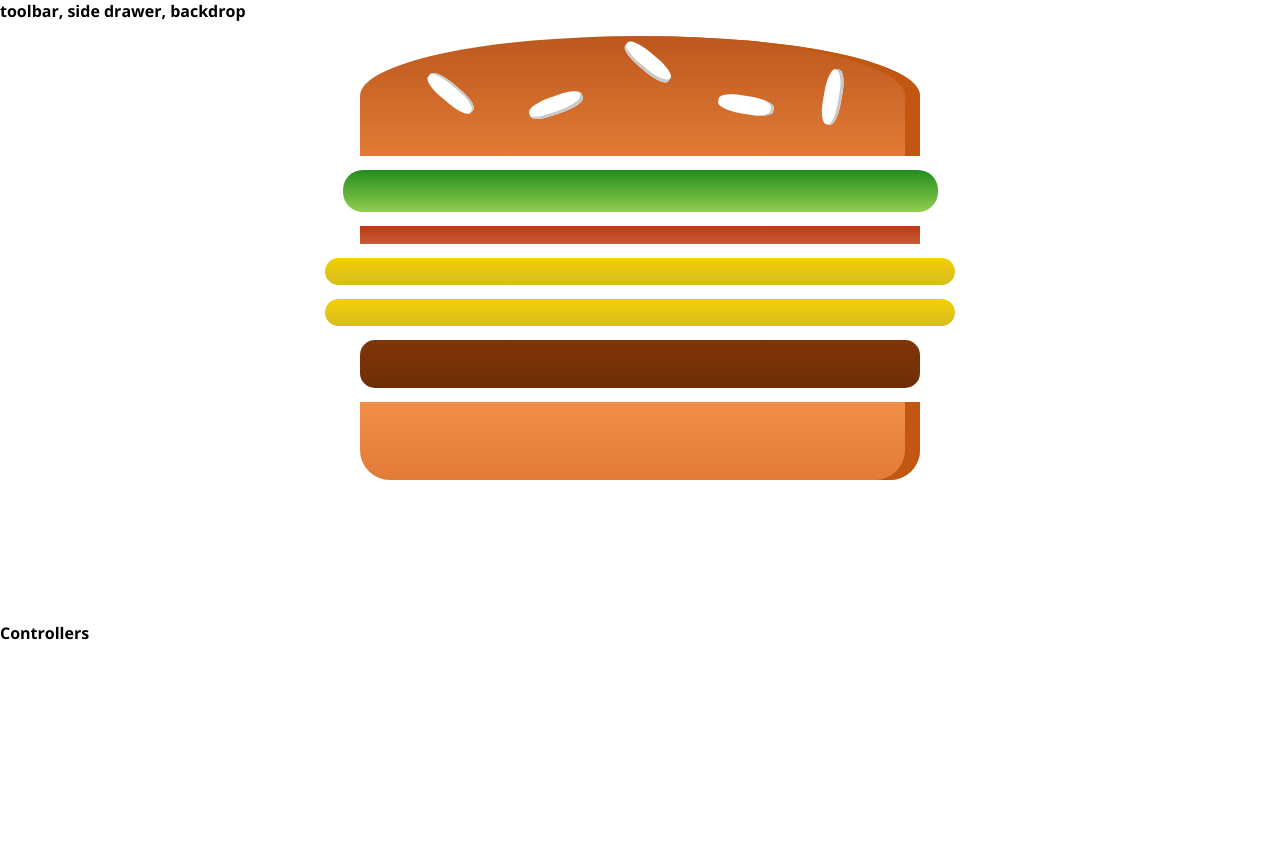
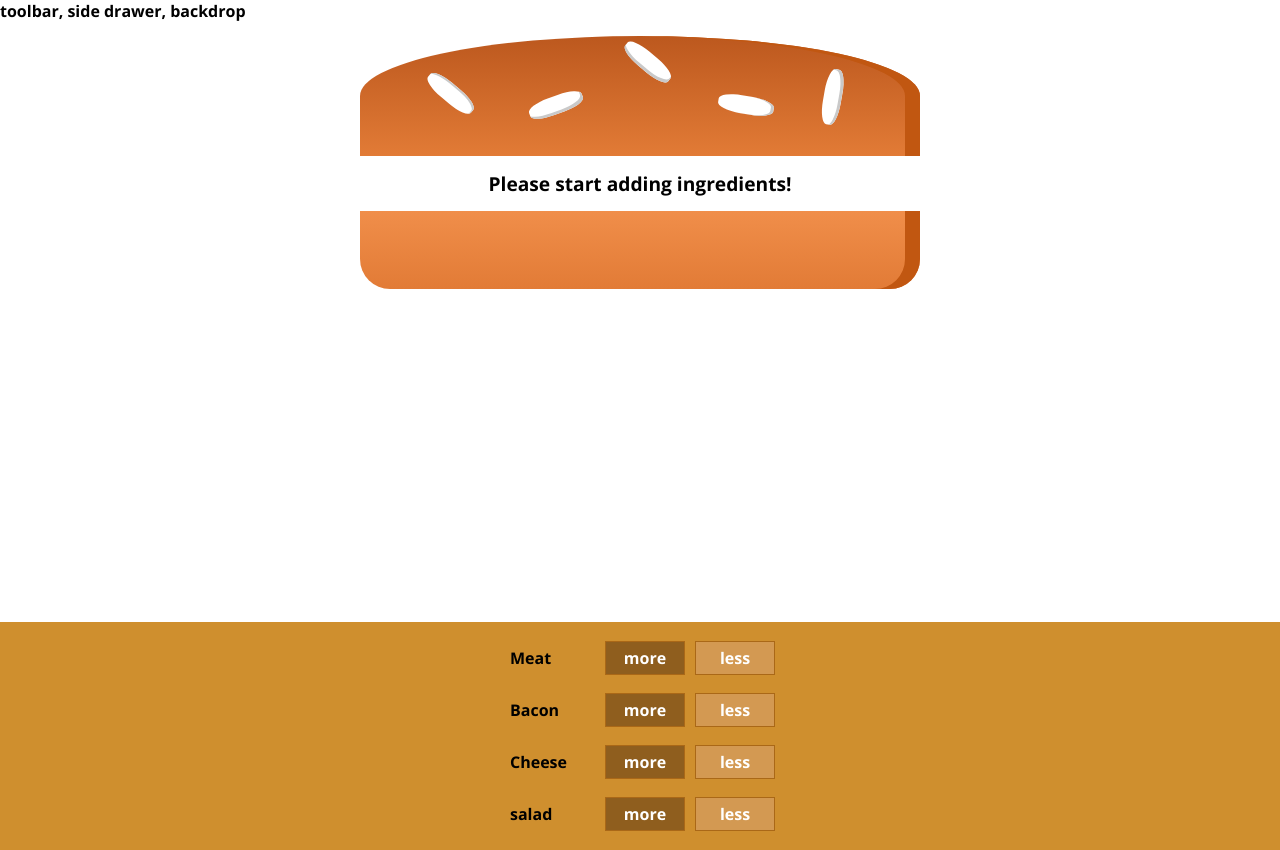
Before and after one commit to KarolBo/burger, a React (Create React App) app: page / in a window 1280 px wide. Before the commit the page ends 800 px from the top, so only its background shows below. Built offline with nearby package versions, Linux system fonts and the light colour scheme.

Commit message:
adding ingredients

```diff
--- /dev/null
+++ b/src/components/BuildControls/BuildControl/BuildControl.js
@@ -0,0 +1,14 @@
+import React from 'react';
+import classes from './BuildControl.module.css';
+
+const buildControl = (props) => {
+    return (
+        <div className={classes.BuildControl}>
+            <div className={classes.Label}>{props.label}</div>
+            <button className={classes.More} onClick={props.addHandler}>more</button>
+            <button className={classes.Less}>less</button>
+        </div>
+    );
+};
+
+export default buildControl;
--- /dev/null
+++ b/src/components/BuildControls/BuildControl/BuildControl.module.css
@@ -0,0 +1,56 @@
+.BuildControl {
+    display: flex;
+    justify-content: space-between;
+    align-items: center;
+    margin: 5px 0;
+}
+
+.BuildControl button {
+    display: block;
+    font: inherit;
+    padding: 5px;
+    margin: 0 5px;
+    width: 80px;
+    border: 1px solid #AA6817;
+    cursor: pointer;
+    outline: none;
+}
+
+.BuildControl button:disabled {
+    background-color: #AC9980;
+    border: 1px solid #7E7365;
+    color: #ccc;
+    cursor: default;
+}
+
+.BuildControl button:hover:disabled {
+    background-color: #AC9980;
+    color: #ccc;
+    cursor: not-allowed;
+}
+
+.Label {
+    padding: 10px;
+    font-weight: bold;
+    width: 80px;
+}
+
+.BuildControl .Less {
+    background-color: #D39952;
+    color: white;
+}
+
+.BuildControl .More {
+    background-color: #8F5E1E;
+    color: white;
+}
+
+.BuildControl .Less:hover, .BuildControl .Less:active {
+    background-color: #DAA972;
+    color: white;
+}
+
+.BuildControl .More:hover,.BuildControl .More:active {
+    background-color: #99703F;
+    color: white;
+}
--- /dev/null
+++ b/src/components/BuildControls/BuildControls.js
@@ -0,0 +1,20 @@
+import React from 'react';
+import classes from './BuildControls.module.css';
+import BuildControl from './BuildControl/BuildControl';
+
+const buildControls = (props) => {
+    const controls = [
+        {label: 'Meat', type: 'meat'},
+        {label: 'Bacon', type: 'bacon'},
+        {label: 'Cheese', type: 'cheese'},
+        {label: 'salad', type: 'salad'}
+    ];
+
+    return (<div className={classes.BuildControls}>
+        {controls.map( ctr => <BuildControl key={ctr.label}
+                                            label={ctr.label}
+                                            addHandler={() => props.addHandler(ctr.type)} />)}
+    </div>);
+};
+
+export default buildControls;
--- /dev/null
+++ b/src/components/BuildControls/BuildControls.module.css
@@ -0,0 +1,10 @@
+.BuildControls {
+    display: flex;
+    flex-flow: column;
+    width: 100%;
+    background-color: #cf8f2e;
+    align-items: center;
+    box-shadow: 0 2px 1px #ccc;
+    margin: auto;
+    padding: 10px 0;
+}
--- a/src/components/Burger/Burger.js
+++ b/src/components/Burger/Burger.js
@@ -4,14 +4,21 @@
 import BurgerIngredient from './BurgerIngredient/BurgerIngredient';
 
 const burger = (props) => {
-    const transformedIngredients = Object.keys(props.ingredients).map(ingKey => {
-        return [...Array(props.ingredients[ingKey])].map( (_, i) => <BurgerIngredient type={ingKey} />);
+    const transformedIngredients = Object.keys(props.ingredients)
+    .map(ingKey => {
+        return [...Array(props.ingredients[ingKey])]
+        .map( (_, i) => <BurgerIngredient key={ingKey+i} type={ingKey} />);
     })
+    .reduce( (arr, elem) => arr.concat(elem));
+
+    let burgerContent = "Please start adding ingredients!"
+    if (transformedIngredients.length)
+        burgerContent = transformedIngredients;
 
     return (
         <div className={classes.Burger} >
             <BurgerIngredient type="bread-top" />
-            {transformedIngredients}
+            {burgerContent}
             <BurgerIngredient type="bread-bottom" />
         </div>
     )
--- a/src/containers/BurgerBuilder/BurgerBuilder.js
+++ b/src/containers/BurgerBuilder/BurgerBuilder.js
@@ -2,24 +2,43 @@
 
 import MyAux from '../../hoc/MyAux';
 import Burger from '../../components/Burger/Burger';
+import BuildControls from '../../components/BuildControls/BuildControls';
+
+const INGREDIENT_PRICES = {
+    meat: 1,
+    bacon: 0.4,
+    cheese: 0.5,
+    salad: 0.6
+}
 
 class BurgerBuilder extends Component {
     state = {
         ingredients: {
-            salad: 1,
-            bacon: 1,
-            cheese: 2,
-            meat: 1
-        }
+            salad: 0,
+            bacon: 0,
+            cheese: 0,
+            meat: 0
+        },
+        totalPrice: 0
+    }
+
+    addIngredientHandler = (type) => {
+        const updatedIngredients = {
+            ...this.state.ingredients
+        };
+
+        updatedIngredients[type] += 1;
+        this.setState({
+            ingredients: updatedIngredients,
+            totalPrice: this.state.totalPrice + INGREDIENT_PRICES[type]
+        });
     }
 
     render() {
         return (
             <MyAux>
                 <Burger ingredients={this.state.ingredients}/>
-                <div>
-                    Controllers
-                </div>
+                <BuildControls addHandler={this.addIngredientHandler}/>
             </MyAux> )
     }
 }
```
Also changed, not shown: 1 other file (tests, documents, lock files or other folders).
